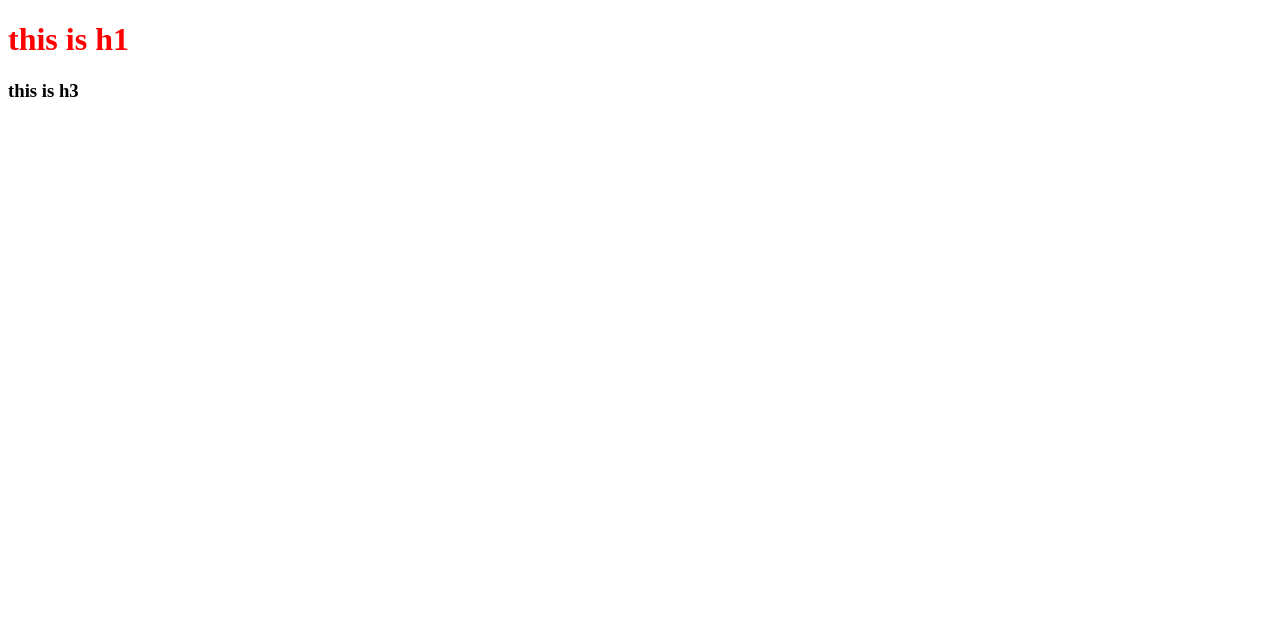
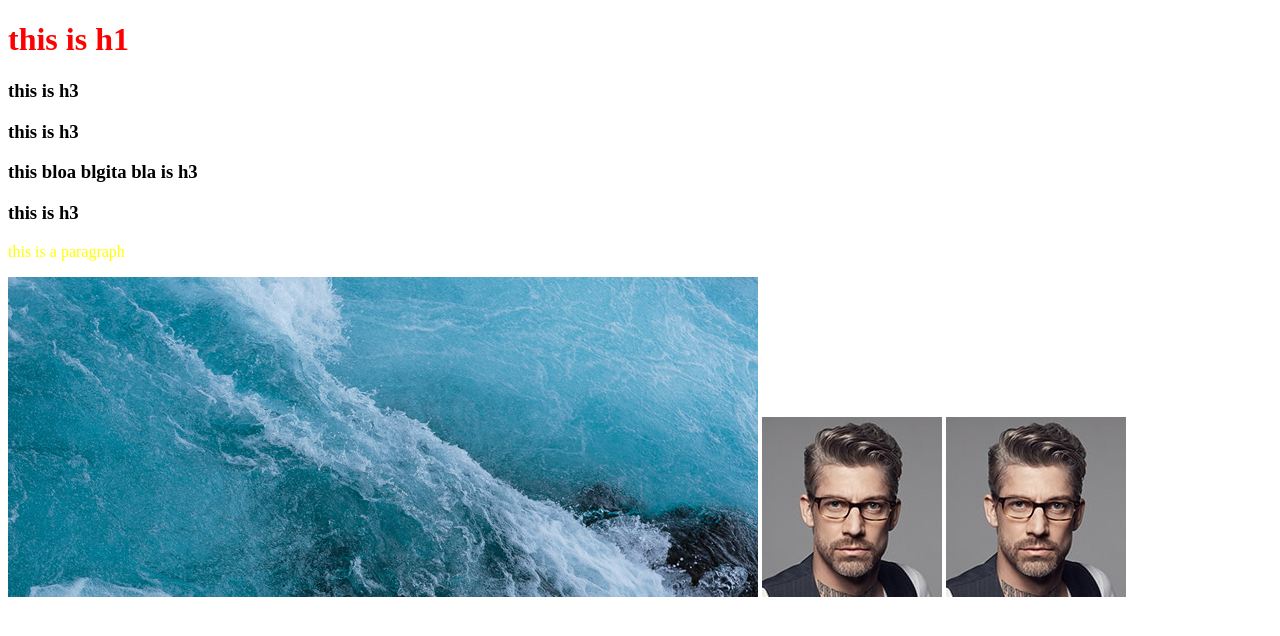
Before and after one commit to m0ni2/my-second-repo, a plain HTML site: page index.html in a window 1280 px wide. Drawn offline with Linux system fonts and the light colour scheme.

Commit message:
main branch pulled

```diff
--- a/index.html
+++ b/index.html
@@ -10,5 +10,12 @@
 <body>
     <h1>this is h1</h1>
     <h3>this is h3</h3>
+    <h3 class="bla ba">this is h3</h3>
+    <h3>this bloa blgita bla is h3</h3>
+    <h3>this is h3</h3>
+    <p>this is a paragraph</p>
+    <img src="blog-img-4.jpg" alt="">
+    <img src="client-2.jpg" alt="">
+    <img src="client-2.jpg" alt="">
 </body>
 </html>
```
